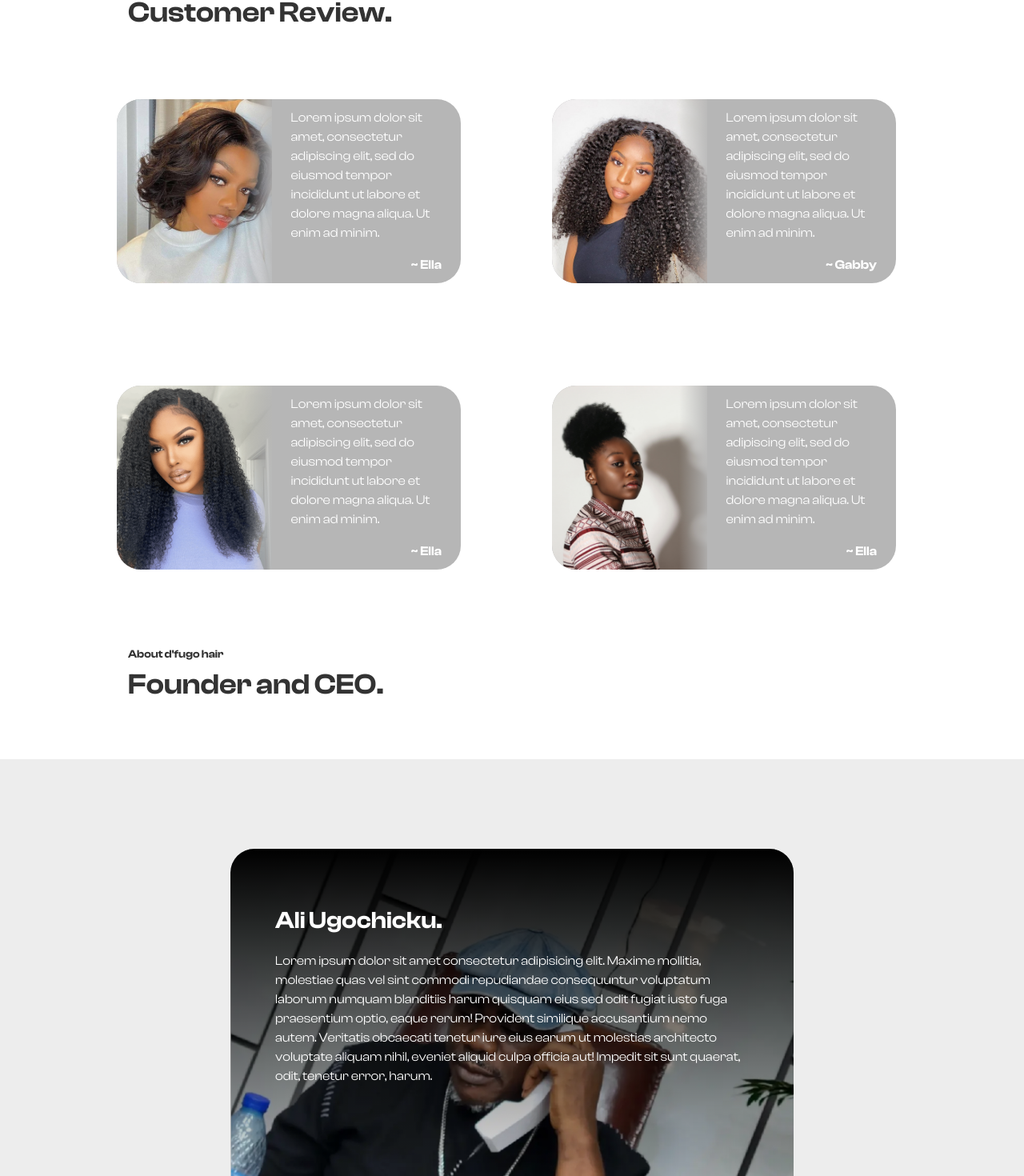
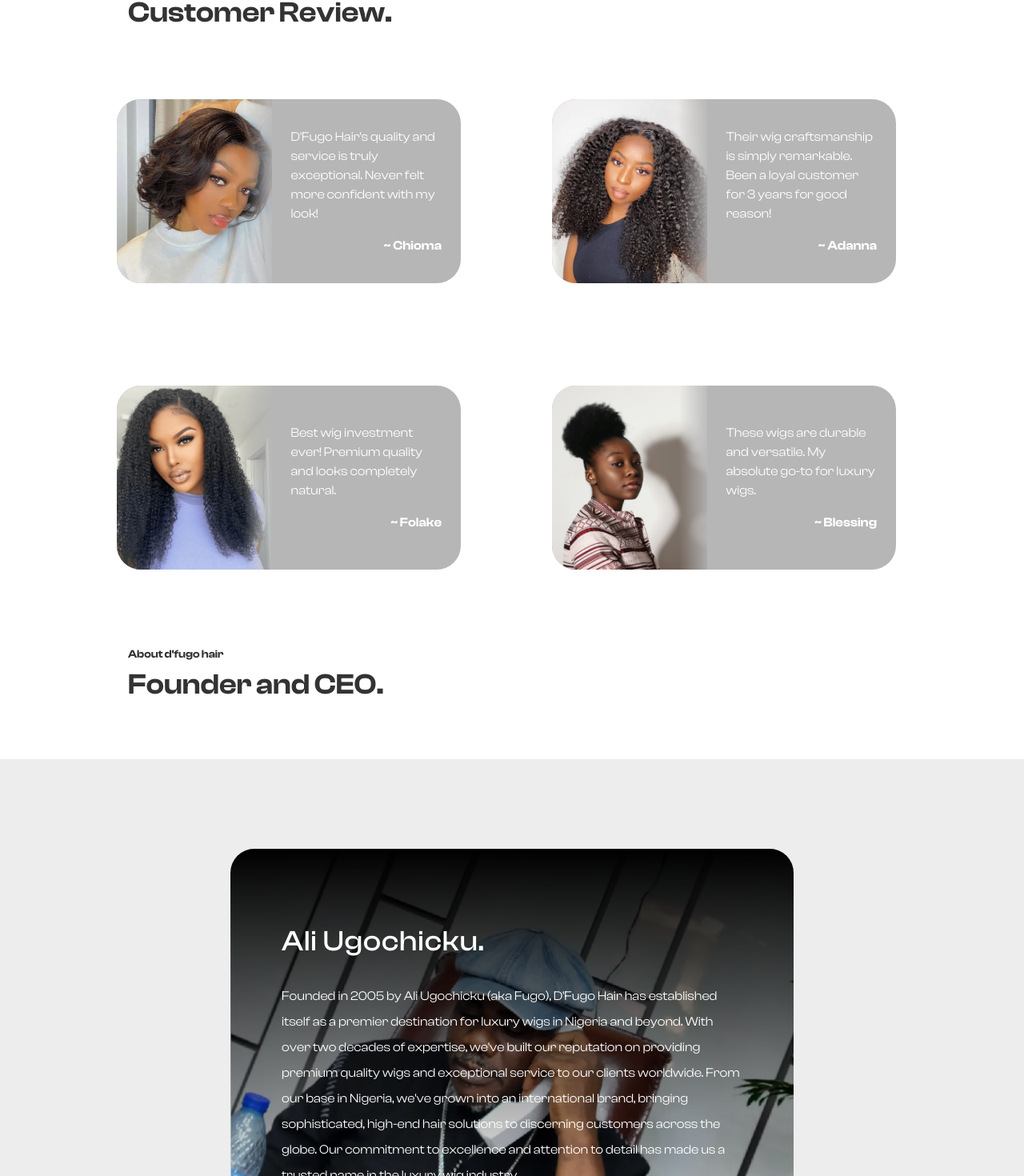
Before and after one commit to joe-ani/ocean-wave, a Next.js app: page / in a window 1280 px wide. Shown: the part 3468-4938 px from the top of the page at 80% size. Built offline with nearby package versions, Linux system fonts and the light colour scheme; no server answers.

Commit message:
feat: update AboutFugo component with brand story; enhance customer reviews with new testimonials

```diff
--- a/src/app/Components/AboutFugo.tsx
+++ b/src/app/Components/AboutFugo.tsx
@@ -1,8 +1,11 @@
 "use client";
 import Image from "next/image";
 import { motion } from "framer-motion";
+import { useState } from "react";
 
 const AboutFugo = () => {
+    const [isExpanded, setIsExpanded] = useState(false);
+
     return (
         <div className="p-0 sm:p-10 w-full h-auto sm:h-[650px] flex justify-center items-center">
             <motion.div
@@ -21,22 +24,40 @@ const AboutFugo = () => {
                 />
                 <div className="absolute w-full h-full bg-gradient-to-b from-black top-0"></div>
                 <motion.div
-                    className="flex flex-col z-10 absolute top-4 text-white p-6 sm:p-14 space-y-4 sm:space-y-5"
+                    className="flex flex-col z-10 absolute top-8 text-white p-8 sm:p-16 space-y-6 sm:space-y-8"
                     initial={{ y: 50, opacity: 0 }}
                     whileInView={{ y: 0, opacity: 1 }}
                     transition={{ duration: 0.6, delay: 0.3 }}
                     viewport={{ once: true }}
                 >
-                    <h1 className="text-2xl sm:text-3xl">Ali Ugochicku.</h1>
-                    <p className="text-sm sm:text-base font-normal leading-relaxed max-w-[95%] sm:max-w-full">
-                        Lorem ipsum dolor sit amet consectetur adipisicing elit. Maxime mollitia,
-                        molestiae quas vel sint commodi repudiandae consequuntur voluptatum laborum
-                        numquam blanditiis harum quisquam eius sed odit fugiat iusto fuga praesentium
-                        optio, eaque rerum! Provident similique accusantium nemo autem. Veritatis
-                        obcaecati tenetur iure eius earum ut molestias architecto voluptate aliquam
-                        nihil, eveniet aliquid culpa officia aut! Impedit sit sunt quaerat, odit,
-                        tenetur error, harum.
-                    </p>
+                    <h1 className="text-2xl sm:text-4xl font-medium tracking-wide">Ali Ugochicku.</h1>
+                    <div className="relative">
+                        <div
+                            className={`relative overflow-hidden transition-all duration-500 ease-in-out
+                                ${!isExpanded ? 'max-h-[85px]' : 'max-h-[500px]'} sm:max-h-none`}
+                        >
+                            <p className="text-sm sm:text-base font-normal leading-[1.8] sm:leading-[2] max-w-[95%] sm:max-w-full">
+                                Founded in 2005 by Ali Ugochicku (aka Fugo), D'Fugo Hair has established itself as a premier
+                                destination for luxury wigs in Nigeria and beyond.
+
+                                With over two decades of expertise, we've built our reputation on providing premium quality
+                                wigs and exceptional service to our clients worldwide.
+
+                                From our base in Nigeria, we've grown into an international brand, bringing sophisticated,
+                                high-end hair solutions to discerning customers across the globe. Our commitment to excellence
+                                and attention to detail has made us a trusted name in the luxury wig industry.
+                            </p>
+                        </div>
+                        {!isExpanded && (
+                            <div className="absolute bottom-0 w-full h-16 sm:hidden pointer-events-none" />
+                        )}
+                        <button
+                            onClick={() => setIsExpanded(!isExpanded)}
+                            className="sm:hidden mt-2 text-sm font-medium text-white/80 hover:text-white flex items-center gap-1"
+                        >
+                            {isExpanded ? 'Show Less' : 'Read More...'}
+                        </button>
+                    </div>
                 </motion.div>
             </motion.div>
             <div className="w-full bg-[#ededed] z-[-10] absolute h-[73%] sm:h-[85%]"></div>
--- a/src/app/CustomerReviewData.tsx
+++ b/src/app/CustomerReviewData.tsx
@@ -1,25 +1,24 @@
 const reviewData = [
     {
-        name: "Ella",
-        quote: "Lorem ipsum dolor sit amet, consectetur adipiscing elit, sed do eiusmod tempor incididunt ut labore et dolore magna aliqua. Ut enim ad minim.",
+        name: "Chioma",
+        quote: "D'Fugo Hair's quality and service is truly exceptional. \nNever felt more confident with my look!",
         img: "/images/customer1.jpg",
     },
     {
-        name: "Gabby",
-        quote: "Lorem ipsum dolor sit amet, consectetur adipiscing elit, sed do eiusmod tempor incididunt ut labore et dolore magna aliqua. Ut enim ad minim.",
+        name: "Adanna",
+        quote: "Their wig craftsmanship is simply remarkable. \nBeen a loyal customer for 3 years for good reason!",
         img: "/images/customer2.jpg",
     },
     {
-        name: "Ella",
-        quote: "Lorem ipsum dolor sit amet, consectetur adipiscing elit, sed do eiusmod tempor incididunt ut labore et dolore magna aliqua. Ut enim ad minim.",
+        name: "Folake",
+        quote: "Best wig investment ever! \nPremium quality and looks completely natural.",
         img: "/images/customer3.png",
     },
     {
-        name: "Ella",
-        quote: "Lorem ipsum dolor sit amet, consectetur adipiscing elit, sed do eiusmod tempor incididunt ut labore et dolore magna aliqua. Ut enim ad minim.",
+        name: "Blessing",
+        quote: "These wigs are durable and versatile. \nMy absolute go-to for luxury wigs.",
         img: "/images/customer4.jpg",
     },
-
 ];
 
 export default reviewData;
```
